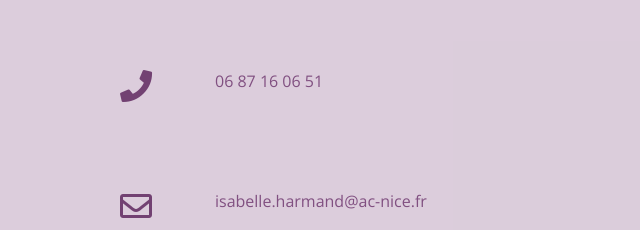
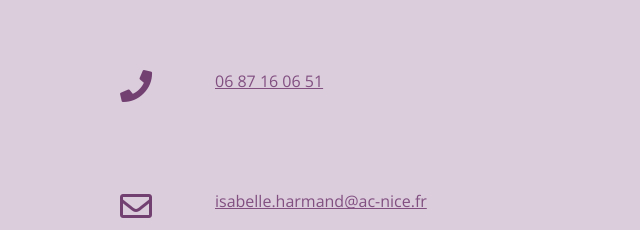
Before and after one commit to CopieChloe/Isabelle-Harmand, a plain HTML site: page index.html in a window 1280 px wide. Shown: the part 722-952 px from the top of the page, 56-696 px from the left. Drawn offline with nearby package versions, Linux system fonts and the light colour scheme.

Commit message:
links underline

```diff
--- a/main.css
+++ b/main.css
@@ -128,7 +128,7 @@ header {
 
 .phone,
 .mail {
-    text-decoration: underline;
+    text-decoration: underline!important;
 }
 
 .exp_container {
```
